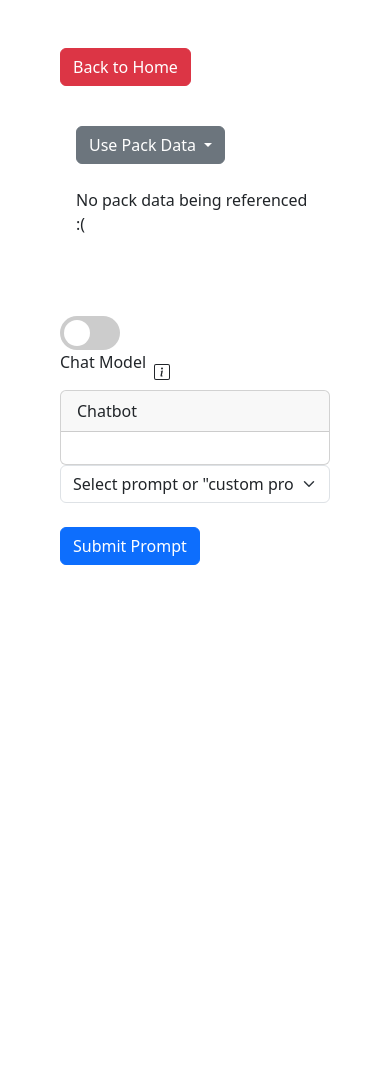
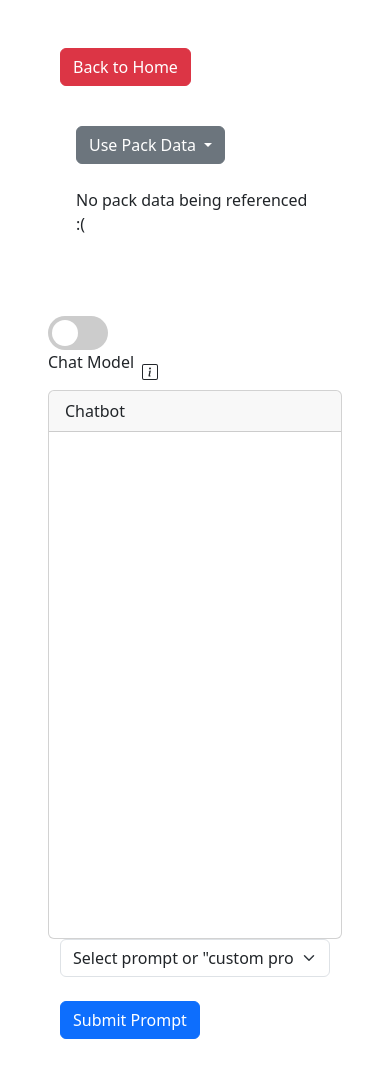
Before and after one commit to Sbussiso/sourcebox-deepquery, a Python web app: template templates/index.html in a window 390 px wide. Before the commit the page ends 565 px from the top, so only its background shows below. Run offline with Jinja, Linux system fonts and the light colour scheme; the template is opened without the code that fills it, so the values that code supplies are empty.

Commit message:
added basic mobile responsiveness

```diff
--- a/templates/index.html
+++ b/templates/index.html
@@ -76,6 +76,27 @@
 
         strong {
             font-weight: bold;
+        }
+
+        /* Make sure the chatBody takes up full width on mobile */
+        @media (max-width: 768px) {
+            #chatbotDisplay {
+                padding-left: 0;
+                padding-right: 0;
+                margin-left: 0;
+                margin-right: 0;
+            }
+
+            .card {
+                width: 100%; /* Ensure the card takes up the full width of the container */
+            }
+
+            #chatBody {
+                height: 60vh; /* Make chat body larger on mobile */
+                overflow-y: auto;
+                padding-left: 0;
+                padding-right: 0;
+            }
         }
     </style>
 </head>
```
